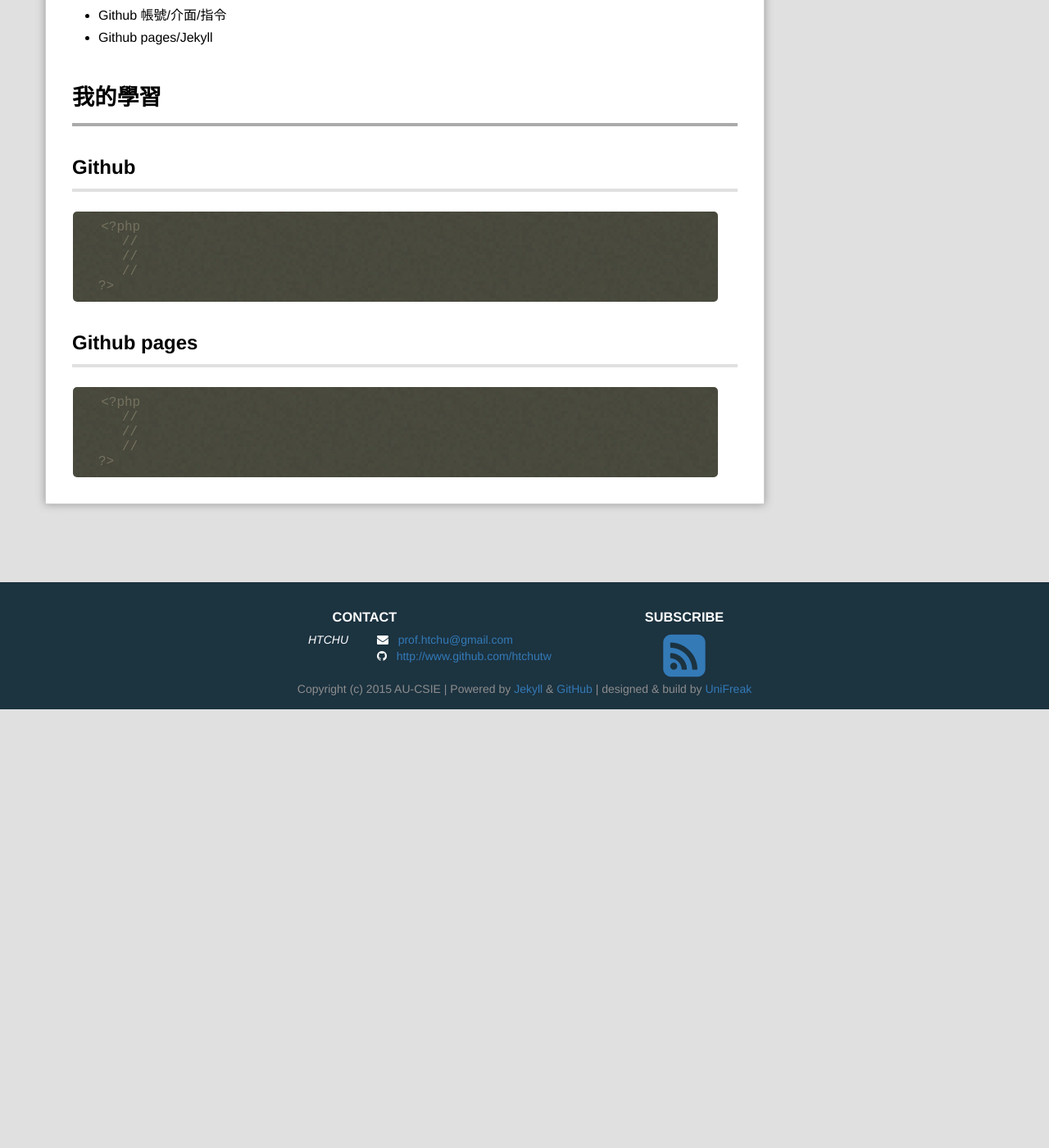
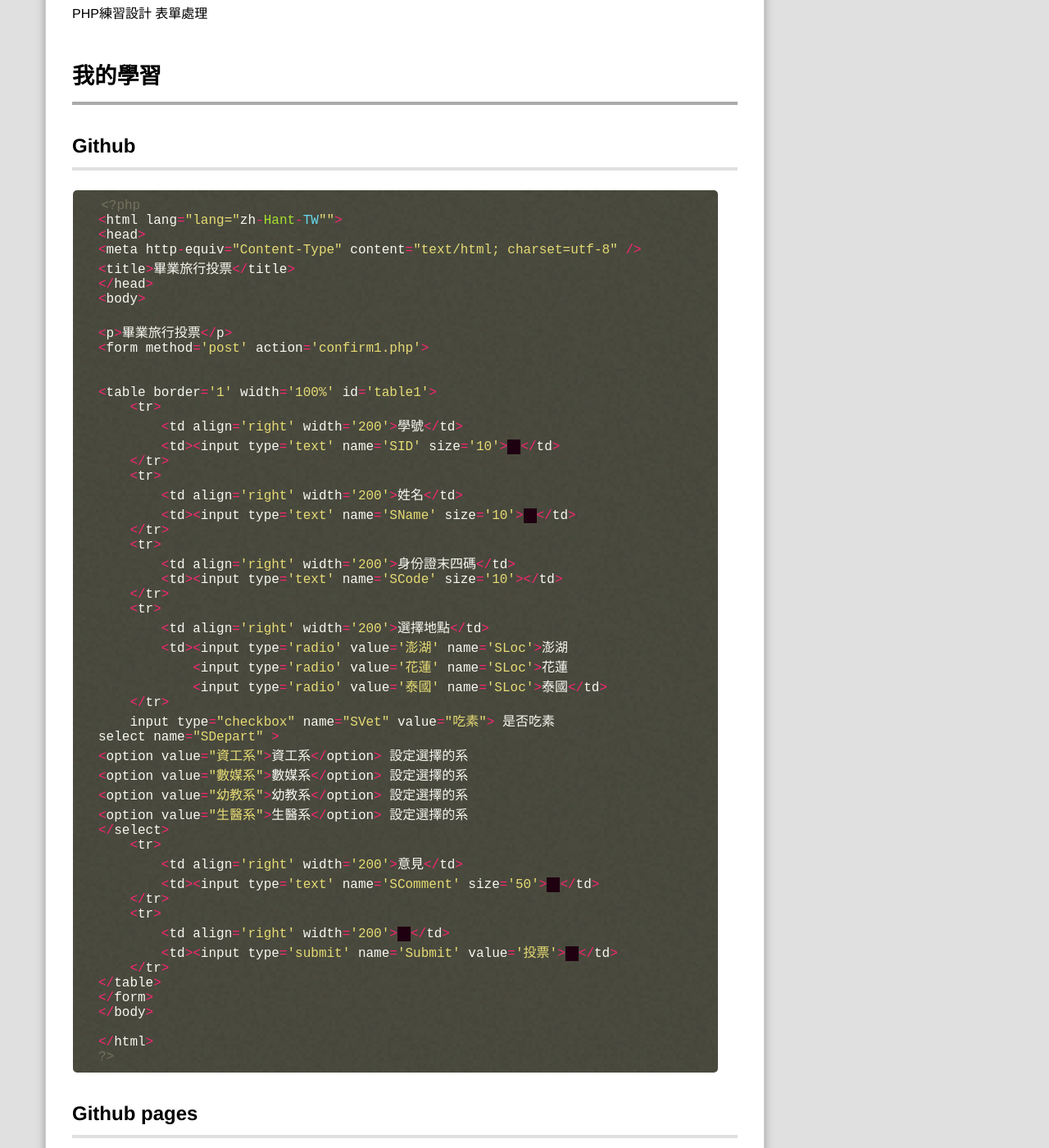
Before and after one commit to ChunYuu/webcourse, a Jekyll site: the page built from _posts/2017-10-25-Class6.md, in a window 1280 px wide and 1400 px high, scrolled down 590 px. Shown: the whole window at 82% size. Built offline with Jekyll 4.4.1, drawn with Linux system fonts in a browser that asks for light colours; Markdown is read by kramdown in place of the engine named in the settings; comment, search, counter and statistics services are not loaded; before the commit the page ends 1455 px from its top, so only the background shows below that.

Commit message:
Update 2017-10-25-Class6.md

````diff
--- a/_posts/2017-10-25-Class6.md
+++ b/_posts/2017-10-25-Class6.md
@@ -10,8 +10,8 @@ excerpt: "第6週課程。"
 github帳號及使用github做blog。。
 
 # 課程目標
-- Github 帳號/介面/指令
-- Github pages/Jekyll
+PHP練習設計
+表單處理
 
 # 我的學習
 
@@ -21,9 +21,56 @@ github帳號及使用github做blog。。
 
 ```php
 <?php
-   //
-   //
-   //
+<html lang="lang="zh-Hant-TW"">
+<head>
+<meta http-equiv="Content-Type" content="text/html; charset=utf-8" />
+<title>畢業旅行投票</title>
+</head>
+<body>
+
+<p>畢業旅行投票</p>
+<form method='post' action='confirm1.php'>
+
+
+<table border='1' width='100%' id='table1'>
+    <tr>
+        <td align='right' width='200'>學號</td>
+        <td><input type='text' name='SID' size='10'>　</td>
+    </tr>
+    <tr>
+        <td align='right' width='200'>姓名</td>
+        <td><input type='text' name='SName' size='10'>　</td>
+    </tr>
+    <tr>
+        <td align='right' width='200'>身份證末四碼</td>
+        <td><input type='text' name='SCode' size='10'></td>
+    </tr>
+    <tr>
+        <td align='right' width='200'>選擇地點</td>
+        <td><input type='radio' value='澎湖' name='SLoc'>澎湖
+            <input type='radio' value='花蓮' name='SLoc'>花蓮
+            <input type='radio' value='泰國' name='SLoc'>泰國</td>
+    </tr>
+    input type="checkbox" name="SVet" value="吃素"> 是否吃素
+select name="SDepart" >
+<option value="資工系">資工系</option> 設定選擇的系
+<option value="數媒系">數媒系</option> 設定選擇的系
+<option value="幼教系">幼教系</option> 設定選擇的系
+<option value="生醫系">生醫系</option> 設定選擇的系
+</select>
+    <tr>
+        <td align='right' width='200'>意見</td>
+        <td><input type='text' name='SComment' size='50'>　</td>
+    </tr>
+    <tr>
+        <td align='right' width='200'>　</td>
+        <td><input type='submit' name='Submit' value='投票'>　</td>
+    </tr>
+</table>
+</form>
+</body>
+
+</html>
 ?>
 ```
 ##Github pages
````
